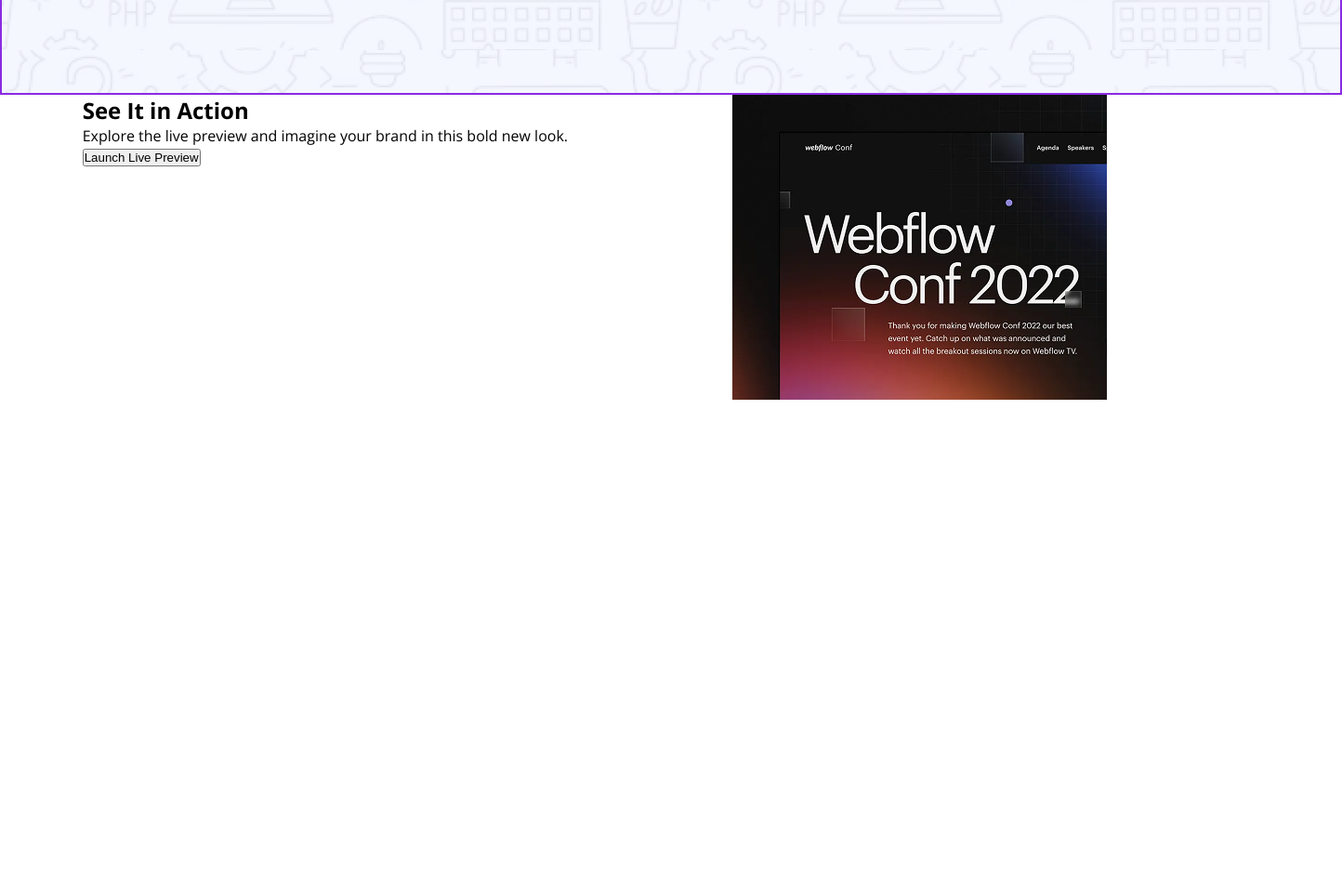
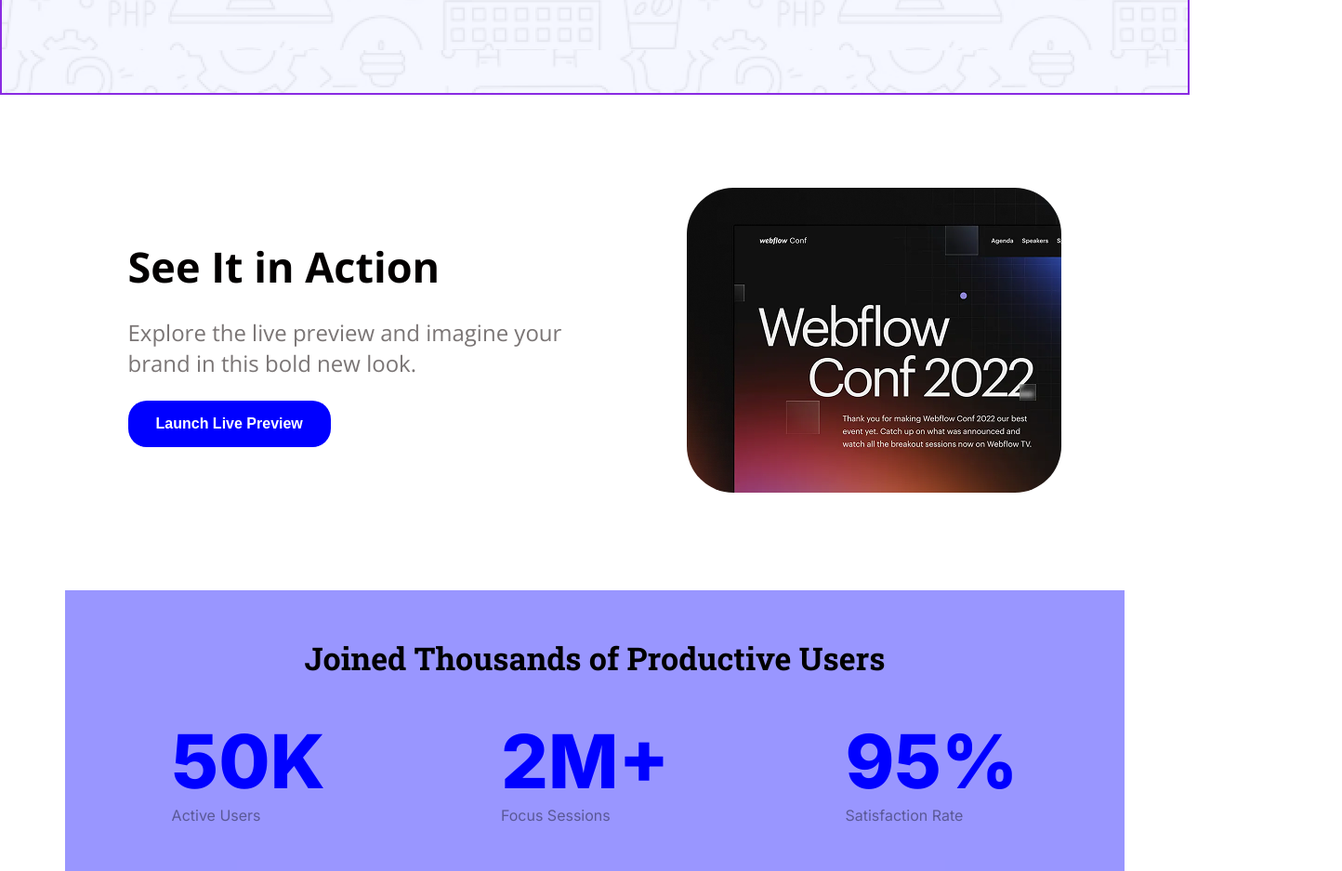
Before and after one commit to Shajidaa/landing-Launchpad, a plain HTML site: page index.html in a window 1280 px wide. Shown: the part 600-1537 px from the top of the page at 93% size, 1444 px wide, since content can reach past the window. Before the commit the page ends 1035 px from the top, so only its background shows below. Drawn offline with nearby package versions, Linux system fonts and the light colour scheme.

Commit message:
update everything

```diff
--- a/index.html
+++ b/index.html
@@ -27,15 +27,33 @@
 
         </nav>
     </head>
-    <main>
+    <main class="container">
         <section class="action">
-            <div>
-                <h1>See It in Action</h1>
-                <p>Explore the live preview and imagine your brand in this bold new look.</p>
-                <button>Launch Live Preview</button>
+            <div class="action-text">
+                <h1 class="action-h1">See It in Action</h1>
+                <p>Explore the live preview and imagine your
+                    <br> brand in this bold new look.</p>
+                <button class="btn-primary">Launch Live Preview</button>
             </div>
-            <div>
-                <img src="./assets/wc-mini.png" alt="">
+            <div class=>
+                <img src="./assets/wc-mini.png" alt="action-image">
+            </div>
+        </section>
+        <section class="productive">
+            <h2 class="font-roboto-slab">Joined Thousands of Productive Users</h2>
+            <div class="productive-num font-inter">
+                <div>
+                    <h1>50K</h1>
+                    <p>Active Users</p>
+                </div>
+                <div>
+                    <h1>2M+</h1>
+                    <p>Focus Sessions</p>
+                </div>
+                <div>
+                    <h1>95%</h1>
+                    <p>Satisfaction Rate</p>
+                </div>
             </div>
         </section>
     </main>
--- a/style.css
+++ b/style.css
@@ -1,4 +1,26 @@
-@import url('https://fonts.googleapis.com/css2?family=Open+Sans:ital,wght@0,300..800;1,300..800&display=swap');
+@import url('https://fonts.googleapis.com/css2?family=Inter:ital,opsz,wght@0,14..32,100..900;1,14..32,100..900&family=Open+Sans:ital,wght@0,300..800;1,300..800&family=Roboto+Slab:wght@100..900&display=swap');
+
+/* fonts */
+
+.font-open-sans {
+  font-family: "Open Sans", sans-serif;
+  font-optical-sizing: auto;
+  font-style: normal;
+
+}
+.font-inter {
+  font-family: "Inter", sans-serif;
+  font-optical-sizing: auto;
+
+}
+.font-roboto-slab {
+  font-family: "Roboto Slab", serif;
+  font-optical-sizing: auto;
+
+}
+
+
+
 
 /* common style */
 *{
@@ -7,11 +29,7 @@
     box-sizing: 0;
 }
 
-.font-open-sans {
-  font-family: "Open Sans", sans-serif;
-  font-optical-sizing: auto;
-  font-style: normal;
-}
+
 .btn-primary{
     font-size: 16px;
     font-weight: bold;
@@ -25,23 +43,27 @@
   background-image: linear-gradient( to right, blueviolet, #f825ff );
   color: black;
     font-size: 20px;
+    cursor: pointer;
 
 }
 /* hero-section */
 
 .hero-section{
     background-image: url(./assets/Hero-bg.png);
-    width: 1440px;
+
     height: 698px;
     border: 2px solid blueviolet;
 
 }
 .hero{
+      width: 1140px;
     display: flex;
-    /* justify-content: space-between; */
-    /* padding: 50px  150px; */
-    cursor: pointer;
-    padding:  60px 0px ;
+     justify-content: space-evenly;
+    gap: 650px;
+
+   border: 2px solid black;
+   padding: 20px 0px ;
+
 }
 
 .hero-logo{
@@ -66,11 +88,57 @@
     margin-top:50px ;
    margin-bottom: 30px;
 }
+
+/* Main */
+.container{
+    width: 1140px;
+}
 /* action */
+
 .action{
     display: flex;
+    justify-content: space-between;
+    align-items: center;
+    margin:100px 0px ;
 }
-.action-h1{
+.action h1{
+    font-size: 45px;
     font-weight: bold;
     color: rgb(3, 0, 0);
 }
+.action p{
+    font-size: 24px;
+    font-weight:regular;
+    color: rgb(122, 117, 117);
+    padding: 24px 0px ;
+}
+.action img{
+    border-radius: 50px;
+}
+/* productive */
+
+.productive{
+    background-color:#4d47ff91 ;
+    padding: 50px 100px;
+}
+.productive h2{
+    text-align: center;
+    font-size: 34px;
+    font-weight: 700;
+}
+.productive-num{
+
+    display: flex;
+    gap: 160px;
+    margin-top: 40px;
+}
+.productive-num h1{
+   font-size: 80px;
+    font-weight: 800;
+    color: blue;
+}
+.productive-num p{
+    font-size: 16px;
+    font-weight:regular;
+    color: #00000069;
+}
```
